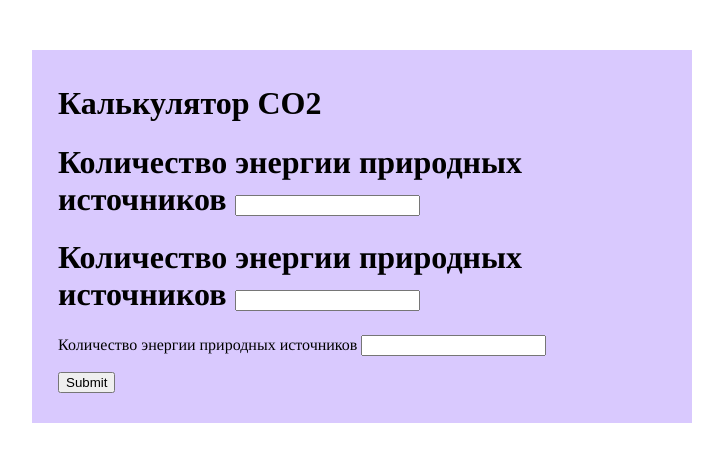
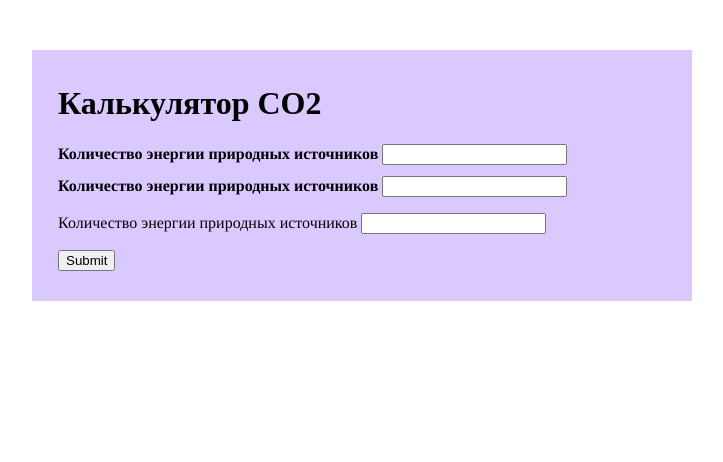
Before and after one commit to zoricheva/Global-Data-CO2, a Flask app: page / in a window 1280 px wide. Shown: the top 462 px of the page, without its empty margins (278-1001 px from the left). Run offline with Flask 3, Linux system fonts and the light colour scheme.

Commit message:
Update index.html

```diff
--- a/templates/index.html
+++ b/templates/index.html
@@ -24,8 +24,8 @@
   <form method="post">
 <h1 class="yiv0374367716last-child">Калькулятор СО2</h1>
 
-<h1 style="font-family: Times; font-variant-ligatures: normal; orphans: 2; widows: 2; text-decoration-thickness: initial;"><label>Количество энергии природных источников</span>&nbsp;<input name="energy1" type="text" /></h1>
-<h1 style="font-family: Times; font-variant-ligatures: normal; orphans: 2; widows: 2; text-decoration-thickness: initial;"><label>Количество энергии природных источников</span>&nbsp;<input name="energy2" type="text" /></h1>
+<h1 style="font-family: Times; font-size: medium; font-variant-ligatures: normal; orphans: 2; widows: 2; text-decoration-thickness: initial;"><label>Количество энергии природных источников</span>&nbsp;<input name="energy1" type="text" /></h1>
+<h1 style="font-family: Times; font-size: medium; font-variant-ligatures: normal; orphans: 2; widows: 2; text-decoration-thickness: initial;"><label>Количество энергии природных источников</span>&nbsp;<input name="energy2" type="text" /></h1>
 <p style="font-family: Times; font-size: medium; font-variant-ligatures: normal; orphans: 2; widows: 2; text-decoration-thickness: initial;"><label>Количество энергии природных источников</label>&nbsp;<input name="energy3" type="text" /></p>
 <p style="font-family: Times; font-size: medium; font-variant-ligatures: normal; orphans: 2; widows: 2; text-decoration-thickness: initial;">
 
```
